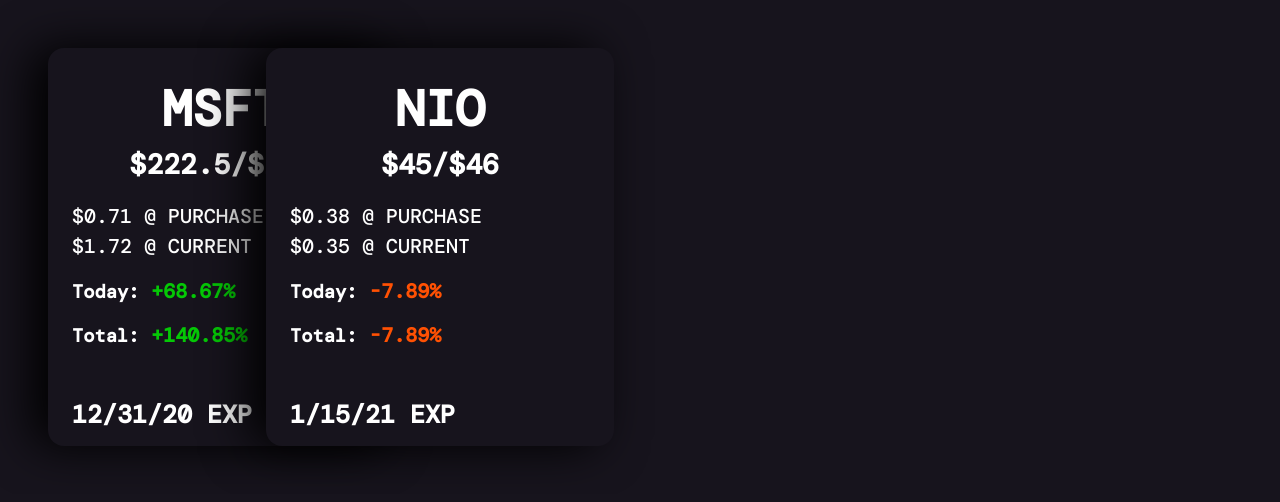
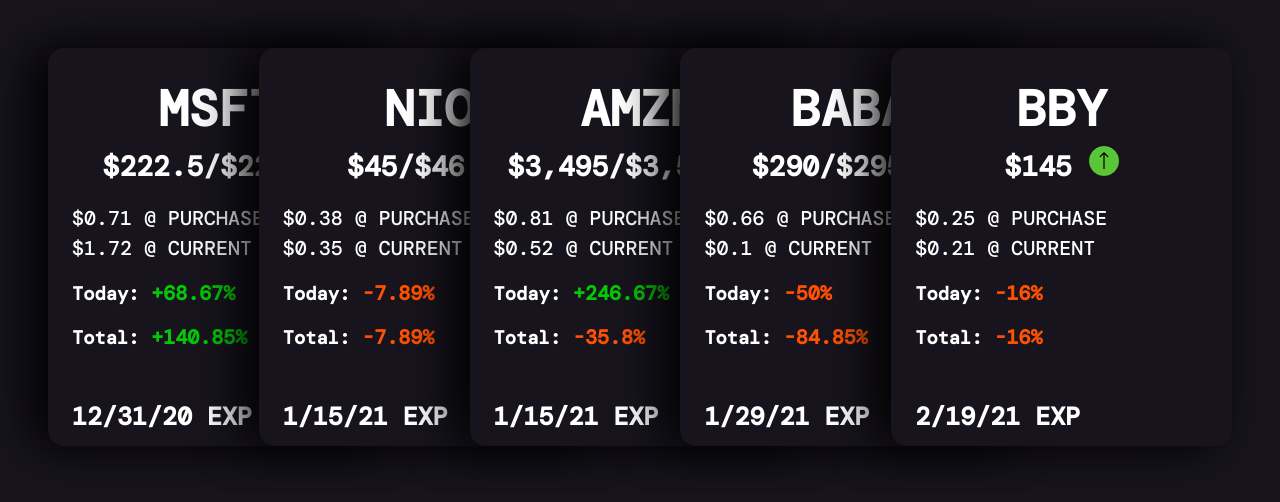
Before and after one commit to rashadphil/diamond-hands, a React (Create React App) app in the folder diamondhands/: page / in a window 1280 px wide. Shown: the top 502 px of the page. Built offline with nearby package versions, Linux system fonts and the light colour scheme; a web font is replaced by a local one.

Commit message:
added more examples

```diff
--- a/diamondhands/src/OptionCard/Card/index.css
+++ b/diamondhands/src/OptionCard/Card/index.css
@@ -22,16 +22,16 @@
     box-shadow: -1rem 0 3rem #000;
     display: flex;
     flex-direction: column;
-    transition: 0.2s;
+    transition: .3s;
     margin: 0;
     scroll-snap-align: start;
     clear: both;
     position: relative;
 }
 
-.card:focus-within ~ .card,
-.card:hover ~ .card {
-    transform: translateX(130px);
+.card:focus-within~.card,
+.card:hover~.card {
+    transform: translateX(140px);
 }
 
 .card:hover {
@@ -80,6 +80,11 @@
     cursor: pointer;
 }
 
+.card-header h2 img {
+    height: 30px;
+
+}
+
 .prices-div {
     margin-top: 20px;
 }
--- a/diamondhands/src/OptionCard/Card/index.tsx
+++ b/diamondhands/src/OptionCard/Card/index.tsx
@@ -1,5 +1,8 @@
 import * as React from "react";
 import "./index.css";
+
+let callImg = require("../../images/callImg.png");
+let putImg = require("../../images/putImg.png");
 
 const COLORS = {
     green: "rgb(5, 200, 6)",
@@ -30,7 +33,13 @@
     <article className="card">
         <header className="card-header">
             <h1>{ticker}</h1>
-            <h2>{strike}</h2>
+            <h2>
+                {strike}{" "}
+                <img
+                    src={type == "call" ? callImg.default : putImg.default}
+                ></img>
+            </h2>
+
             <div className="prices-div">
                 <h3>${purchasePrice} @ PURCHASE</h3>
                 <h3>${currentPrice} @ CURRENT</h3>
--- a/diamondhands/src/OptionCard/CardWheel/index.tsx
+++ b/diamondhands/src/OptionCard/CardWheel/index.tsx
@@ -25,6 +25,36 @@
             exp="1/15/21"
             type="call"
         ></Card>
+        <Card
+            ticker="AMZN"
+            strike="$3,495/$3,500"
+            purchasePrice={0.81}
+            currentPrice={0.52}
+            todayReturn={246.67}
+            totalReturn={-35.8}
+            exp="1/15/21"
+            type="call"
+        ></Card>
+        <Card
+            ticker="BABA"
+            strike="$290/$295"
+            purchasePrice={0.66}
+            currentPrice={0.1}
+            todayReturn={-50.0}
+            totalReturn={-84.85}
+            exp="1/29/21"
+            type="call"
+        ></Card>
+        <Card
+            ticker="BBY"
+            strike="$145"
+            purchasePrice={0.25}
+            currentPrice={0.21}
+            todayReturn={-16.0}
+            totalReturn={-16.0}
+            exp="2/19/21"
+            type="call"
+        ></Card>
     </section>
 );
 
```
